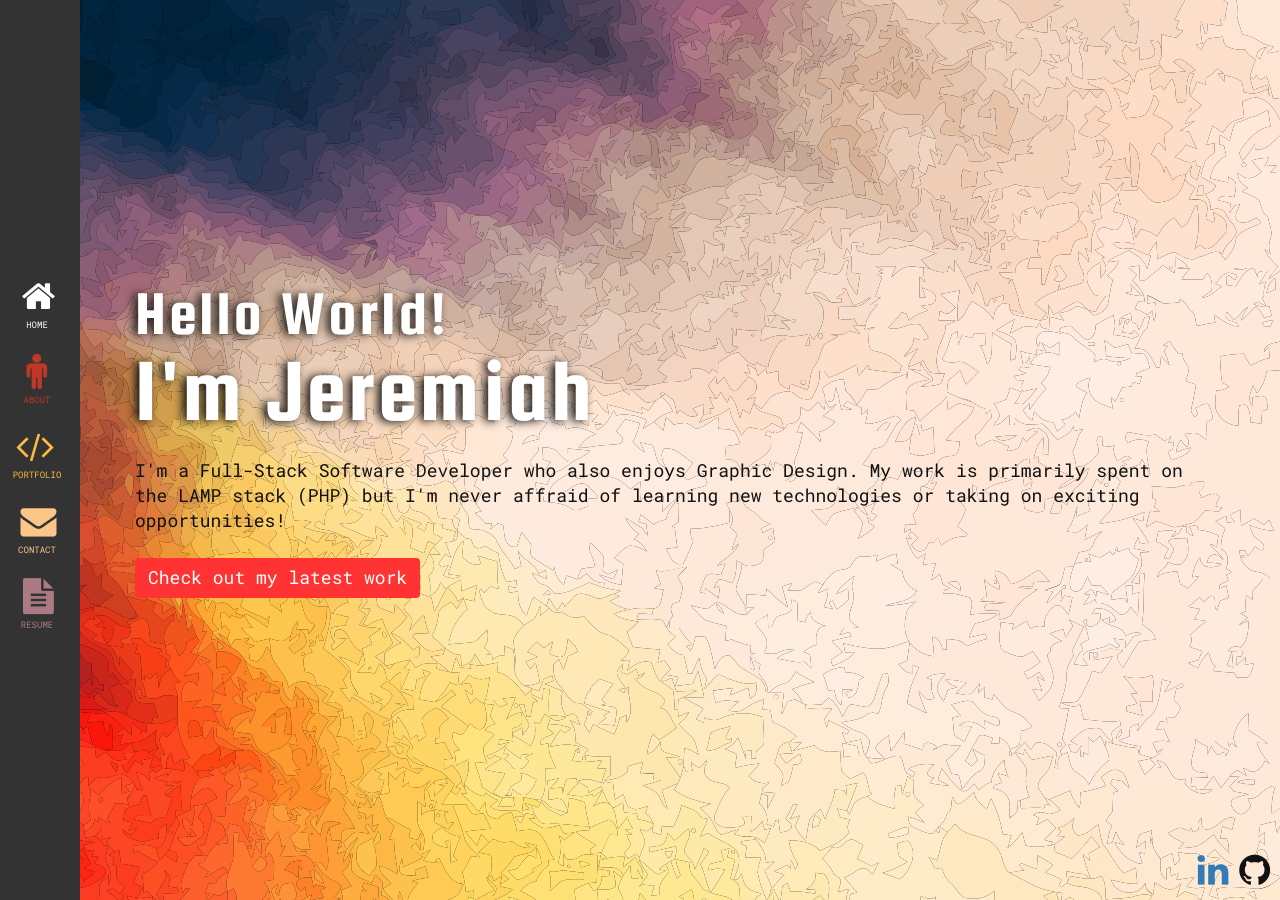
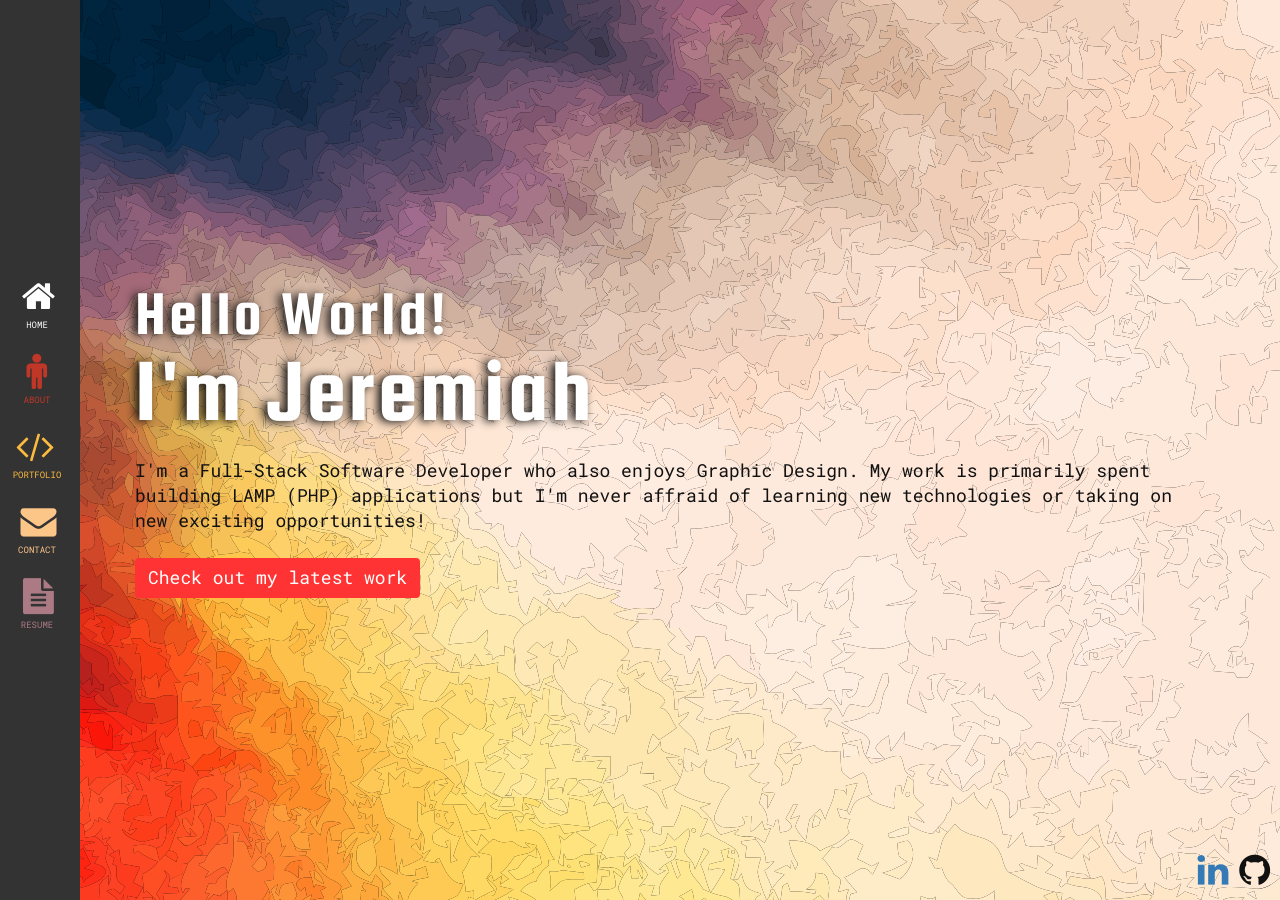
Before and after one commit to JWizerd/2017_personal_portfolio, a Jekyll site: the page built from index.html, in a window 1280 px wide. Built offline with Jekyll 4.4.1, drawn with Linux system fonts in a browser that asks for light colours.

Commit message:
updated home page

```diff
--- a/index.html
+++ b/index.html
@@ -7,7 +7,7 @@
 
 <div class="home-bio-content my-animate bounceInUp">
   <h2>
-    I'm a Full-Stack Software Developer who also enjoys Graphic Design. My work is primarily spent on the LAMP stack (PHP) but I'm never affraid of learning new technologies or taking on exciting opportunities!
+    I'm a Full-Stack Software Developer who also enjoys Graphic Design. My work is primarily spent building LAMP (PHP) applications but I'm never affraid of learning new technologies or taking on new exciting opportunities!
   </h2>
 
 <!--   <strong class="tldr">
```
